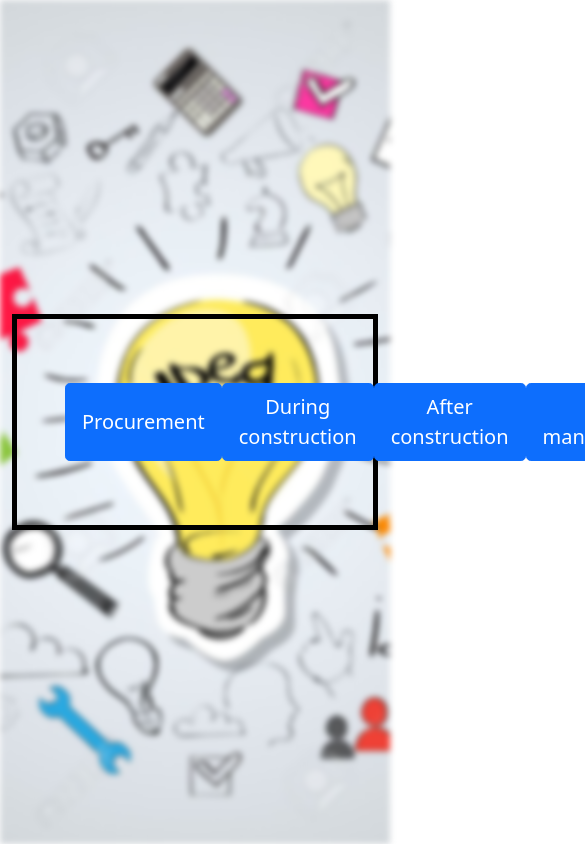
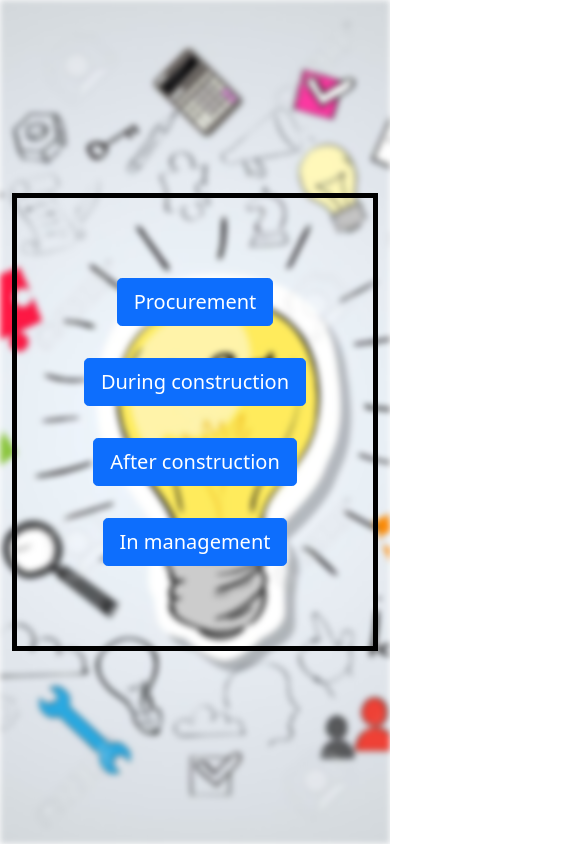
Before and after one commit to parikhmrishi/GLS, a React (Create React App) app: page /selection in a window 390 px wide. Shown: the top 844 px of the page, 585 px wide, since content can reach past the window. Built offline with nearby package versions, Linux system fonts and the light colour scheme.

Commit message:
made responsive

```diff
--- a/src/pages/selection/index.css
+++ b/src/pages/selection/index.css
@@ -4,6 +4,7 @@
   justify-content: space-around;
   border: 5px solid #000;
   padding: 4rem 3rem;
+  flex-wrap: wrap;
 }
 
 .banner {
@@ -15,3 +16,7 @@
   filter: blur(3px);
   -webkit-filter: blur(3px);
 }
+
+.btn {
+  margin: 1rem;
+}
```
